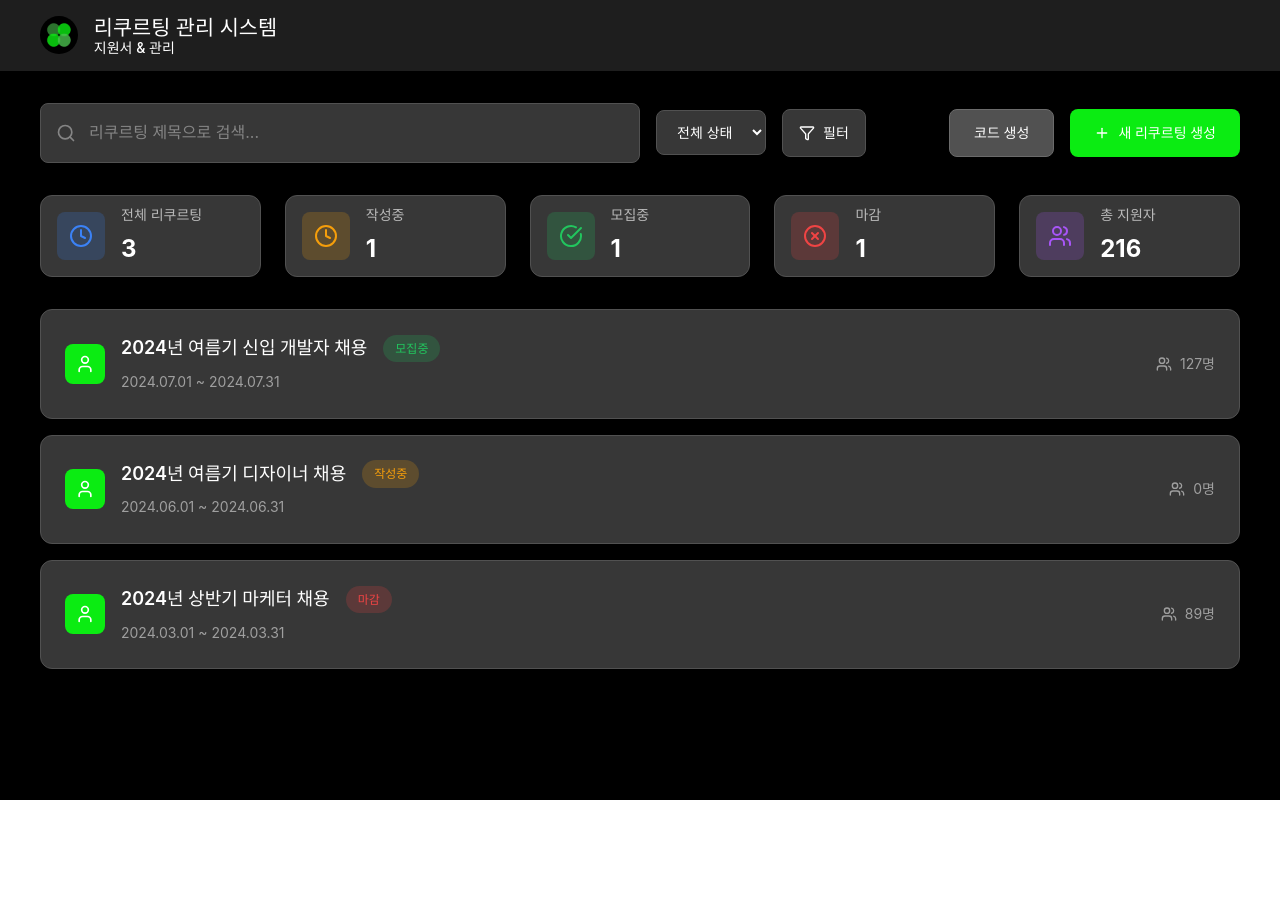
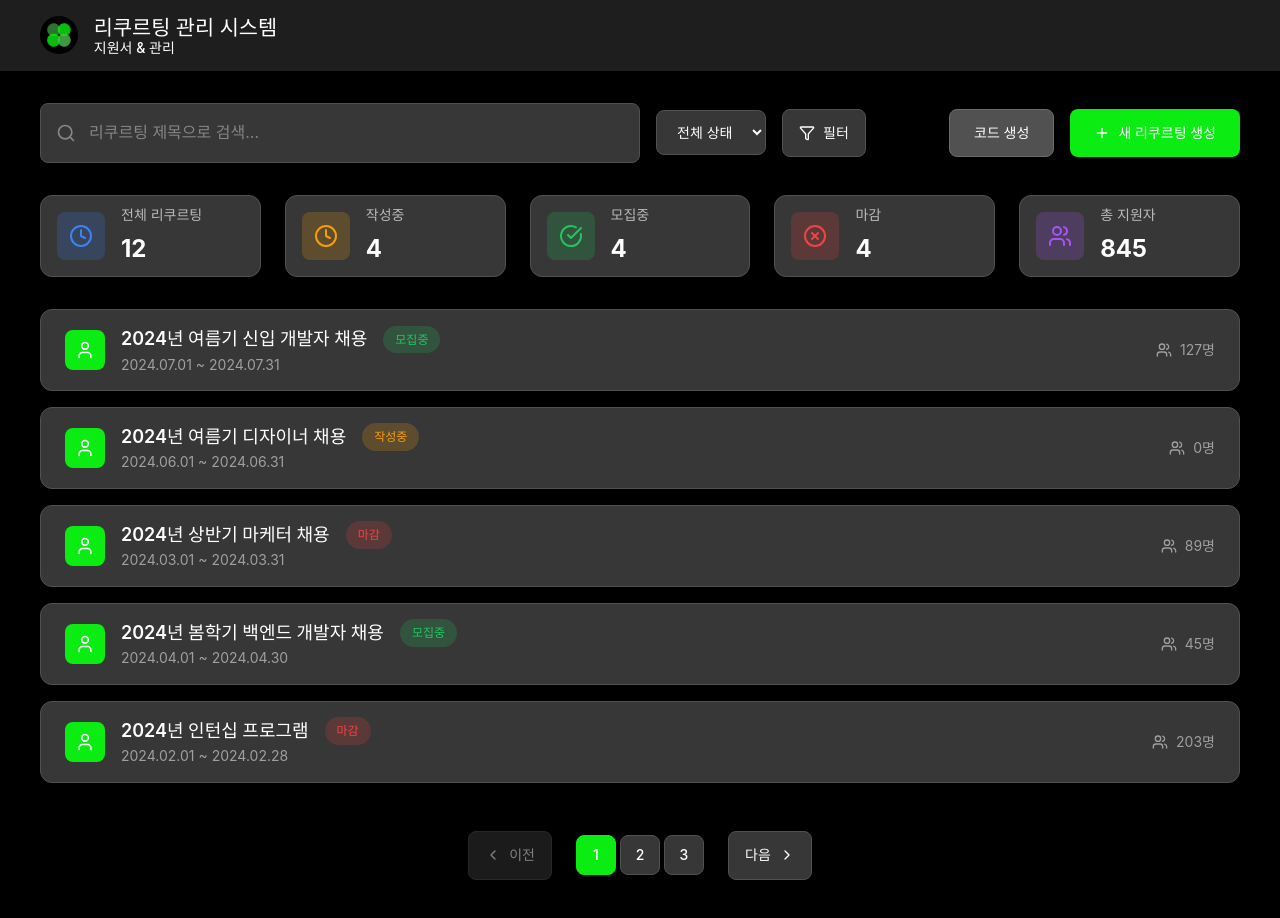
Before and after one commit to Piro-recruit/piro-recruit-FE, a React (Vite) app: page /admin/recruiting in a window 1280 px wide. Shown: the top 918 px of the page. Before the commit the page ends 800 px from the top, so only its background shows below. Built offline with nearby package versions, Linux system fonts and the light colour scheme; a web font is replaced by a local one.

Commit message:
feat: 리쿠르팅 관리 페이지 페이지네이션 구현

```diff
--- a/src/pages/RecruitingManagePage.css
+++ b/src/pages/RecruitingManagePage.css
@@ -38,7 +38,7 @@
   margin-left: auto;
 }
 
-.download-btn,
+.code-create-btn,
 .create-btn {
   display: flex;
   align-items: center;
@@ -52,13 +52,13 @@
   white-space: nowrap;
 }
 
-.download-btn {
+.code-create-btn {
   background-color: var(--color-gray-6);
   color: var(--color-white);
   border: 1px solid var(--color-gray-5);
 }
 
-.download-btn:hover {
+.code-create-btn:hover {
   background-color: var(--color-gray-5);
 }
 
@@ -228,7 +228,7 @@
   display: flex;
   align-items: center;
   gap: 1rem;
-  padding: 1.5rem;
+  padding: 0.9rem 1.5rem;
   background-color: var(--color-gray-7);
   border: 1px solid var(--color-gray-6);
   border-radius: 12px;
@@ -270,7 +270,6 @@
   display: flex;
   align-items: center;
   gap: 1rem;
-  margin-bottom: 0.5rem;
 }
 
 .recruiting-title {
@@ -321,6 +320,83 @@
   font-size: 0.875rem;
 }
 
+/* 페이지네이션 */
+.pagination {
+  display: flex;
+  justify-content: center;
+  align-items: center;
+  gap: 0.5rem;
+  margin-top: 2rem;
+  padding: 1rem 0;
+}
+
+.pagination-btn {
+  display: flex;
+  align-items: center;
+  gap: 0.5rem;
+  padding: 0.75rem 1rem;
+  background-color: var(--color-gray-7);
+  border: 1px solid var(--color-gray-6);
+  border-radius: 8px;
+  color: var(--color-white);
+  font-size: 0.875rem;
+  cursor: pointer;
+  transition: all 0.3s;
+}
+
+.pagination-btn:hover:not(:disabled) {
+  background-color: var(--color-gray-6);
+}
+
+.pagination-btn:disabled {
+  opacity: 0.5;
+  cursor: not-allowed;
+}
+
+.pagination-numbers {
+  display: flex;
+  gap: 0.25rem;
+  margin: 0 1rem;
+}
+
+.pagination-number {
+  display: flex;
+  align-items: center;
+  justify-content: center;
+  width: 40px;
+  height: 40px;
+  background-color: var(--color-gray-7);
+  border: 1px solid var(--color-gray-6);
+  border-radius: 8px;
+  color: var(--color-white);
+  font-size: 0.875rem;
+  cursor: pointer;
+  transition: all 0.3s;
+}
+
+.pagination-number:hover {
+  background-color: var(--color-gray-6);
+}
+
+.pagination-number.active {
+  background-color: var(--color-green-0);
+  border-color: var(--color-green-0);
+  color: var(--color-white);
+}
+
+/* 결과 없음 */
+.no-results {
+  display: flex;
+  justify-content: center;
+  align-items: center;
+  padding: 4rem 2rem;
+  text-align: center;
+}
+
+.no-results p {
+  color: var(--color-gray-3);
+  font-size: 1.125rem;
+}
 
 /* 반응형 */
 @media (max-width: 1024px) {
@@ -393,4 +469,24 @@
     width: 100%;
     justify-content: space-between;
   }
+
+  .pagination {
+    flex-wrap: wrap;
+    gap: 0.5rem;
+  }
+
+  .pagination-numbers {
+    margin: 0 0.5rem;
+  }
+
+  .pagination-btn {
+    padding: 0.5rem 0.75rem;
+    font-size: 0.75rem;
+  }
+
+  .pagination-number {
+    width: 36px;
+    height: 36px;
+    font-size: 0.75rem;
+  }
 }
--- a/src/pages/RecruitingManagePage.jsx
+++ b/src/pages/RecruitingManagePage.jsx
@@ -1,6 +1,6 @@
-import React, { useState } from 'react';
+import React, { useState, useMemo, useEffect } from 'react';
 import { useNavigate } from 'react-router-dom';
-import { Search, Plus, Filter, Users, Clock, CheckCircle, XCircle, User } from 'lucide-react';
+import { Search, Plus, Filter, Users, Clock, CheckCircle, XCircle, User, ChevronLeft, ChevronRight } from 'lucide-react';
 import AdminHeader from '../components/common/AdminHeader';
 import './RecruitingManagePage.css';
 
@@ -8,22 +8,16 @@ const RecruitingManagePage = () => {
   const navigate = useNavigate();
   const [searchTerm, setSearchTerm] = useState('');
   const [statusFilter, setStatusFilter] = useState('전체 상태');
+  const [currentPage, setCurrentPage] = useState(1);
+  const itemsPerPage = 5;
 
   const handleRecruitingClick = (recruitingId) => {
     // 추후 구현할 상세 페이지로 이동
     navigate(`/admin/recruiting/${recruitingId}`);
   };
 
-  // 모의 데이터
-  const stats = {
-    totalRecruitings: 3,
-    active: 1,
-    recruiting: 1,
-    closed: 1,
-    totalApplicants: 216
-  };
-
-  const recruitings = [
+  // 확장된 모의 데이터
+  const allRecruitings = [
     {
       id: 1,
       title: '2024년 여름기 신입 개발자 채용',
@@ -50,8 +44,144 @@ const RecruitingManagePage = () => {
       statusColor: 'red',
       applicants: 89,
       comments: 3
+    },
+    {
+      id: 4,
+      title: '2024년 봄학기 백엔드 개발자 채용',
+      period: '2024.04.01 ~ 2024.04.30',
+      status: '모집중',
+      statusColor: 'green',
+      applicants: 45,
+      comments: 1
+    },
+    {
+      id: 5,
+      title: '2024년 인턴십 프로그램',
+      period: '2024.02.01 ~ 2024.02.28',
+      status: '마감',
+      statusColor: 'red',
+      applicants: 203,
+      comments: 8
+    },
+    {
+      id: 6,
+      title: '2024년 하반기 프론트엔드 개발자 채용',
+      period: '2024.08.01 ~ 2024.08.31',
+      status: '작성중',
+      statusColor: 'yellow',
+      applicants: 12,
+      comments: 0
+    },
+    {
+      id: 7,
+      title: '2024년 겨울기 UI/UX 디자이너 채용',
+      period: '2024.12.01 ~ 2024.12.31',
+      status: '작성중',
+      statusColor: 'yellow',
+      applicants: 0,
+      comments: 0
+    },
+    {
+      id: 8,
+      title: '2024년 데이터 사이언티스트 채용',
+      period: '2024.05.01 ~ 2024.05.31',
+      status: '마감',
+      statusColor: 'red',
+      applicants: 67,
+      comments: 4
+    },
+    {
+      id: 9,
+      title: '2024년 풀스택 개발자 채용',
+      period: '2024.09.01 ~ 2024.09.30',
+      status: '모집중',
+      statusColor: 'green',
+      applicants: 89,
+      comments: 6
+    },
+    {
+      id: 10,
+      title: '2024년 모바일 앱 개발자 채용',
+      period: '2024.10.01 ~ 2024.10.31',
+      status: '작성중',
+      statusColor: 'yellow',
+      applicants: 34,
+      comments: 2
+    },
+    {
+      id: 11,
+      title: '2024년 DevOps 엔지니어 채용',
+      period: '2024.11.01 ~ 2024.11.30',
+      status: '모집중',
+      statusColor: 'green',
+      applicants: 23,
+      comments: 1
+    },
+    {
+      id: 12,
+      title: '2024년 QA 엔지니어 채용',
+      period: '2024.01.01 ~ 2024.01.31',
+      status: '마감',
+      statusColor: 'red',
+      applicants: 156,
+      comments: 9
     }
   ];
+
+  // 필터링된 데이터
+  const filteredRecruitings = useMemo(() => {
+    let filtered = allRecruitings;
+
+    // 검색 필터
+    if (searchTerm) {
+      filtered = filtered.filter(recruiting =>
+        recruiting.title.toLowerCase().includes(searchTerm.toLowerCase())
+      );
+    }
+
+    // 상태 필터
+    if (statusFilter !== '전체 상태') {
+      filtered = filtered.filter(recruiting => recruiting.status === statusFilter);
+    }
+
+    return filtered;
+  }, [searchTerm, statusFilter]);
+
+  // 페이지네이션
+  const totalPages = Math.ceil(filteredRecruitings.length / itemsPerPage);
+  const startIndex = (currentPage - 1) * itemsPerPage;
+  const endIndex = startIndex + itemsPerPage;
+  const currentRecruitings = filteredRecruitings.slice(startIndex, endIndex);
+
+  // 통계 계산
+  const stats = useMemo(() => ({
+    totalRecruitings: allRecruitings.length,
+    active: allRecruitings.filter(r => r.status === '작성중').length,
+    recruiting: allRecruitings.filter(r => r.status === '모집중').length,
+    closed: allRecruitings.filter(r => r.status === '마감').length,
+    totalApplicants: allRecruitings.reduce((sum, r) => sum + r.applicants, 0)
+  }), []);
+
+  const handlePageChange = (page) => {
+    setCurrentPage(page);
+  };
+
+  const handlePrevPage = () => {
+    if (currentPage > 1) {
+      setCurrentPage(currentPage - 1);
+    }
+  };
+
+  const handleNextPage = () => {
+    if (currentPage < totalPages) {
+      setCurrentPage(currentPage + 1);
+    }
+  };
+
+  // 검색어나 필터가 변경되면 첫 페이지로 돌아가기
+  useEffect(() => {
+    setCurrentPage(1);
+  }, [searchTerm, statusFilter]);
 
   return (
     <div className="recruiting-manage-page">
@@ -90,7 +220,7 @@ const RecruitingManagePage = () => {
               </div>
             </div>
             <div className="top-actions">
-              <button className="download-btn">
+              <button className="code-create-btn">
                 코드 생성
               </button>
               <button className="create-btn">
@@ -155,7 +285,7 @@ const RecruitingManagePage = () => {
 
           {/* 리쿠르팅 목록 */}
           <div className="recruiting-list">
-            {recruitings.map((recruiting) => (
+            {currentRecruitings.map((recruiting) => (
               <div
                 key={recruiting.id}
                 className="recruiting-item clickable"
@@ -186,6 +316,48 @@ const RecruitingManagePage = () => {
               </div>
             ))}
           </div>
+
+          {/* 페이지네이션 */}
+          {totalPages > 1 && (
+            <div className="pagination">
+              <button
+                className="pagination-btn prev"
+                onClick={handlePrevPage}
+                disabled={currentPage === 1}
+              >
+                <ChevronLeft size={16} />
+                이전
+              </button>
+
+              <div className="pagination-numbers">
+                {Array.from({ length: totalPages }, (_, i) => i + 1).map((page) => (
+                  <button
+                    key={page}
+                    className={`pagination-number ${currentPage === page ? 'active' : ''}`}
+                    onClick={() => handlePageChange(page)}
+                  >
+                    {page}
+                  </button>
+                ))}
+              </div>
+
+              <button
+                className="pagination-btn next"
+                onClick={handleNextPage}
+                disabled={currentPage === totalPages}
+              >
+                다음
+                <ChevronRight size={16} />
+              </button>
+            </div>
+          )}
+
+          {/* 결과 없음 표시 */}
+          {filteredRecruitings.length === 0 && (
+            <div className="no-results">
+              <p>검색 결과가 없습니다.</p>
+            </div>
+          )}
         </div>
       </main>
     </div>
```
